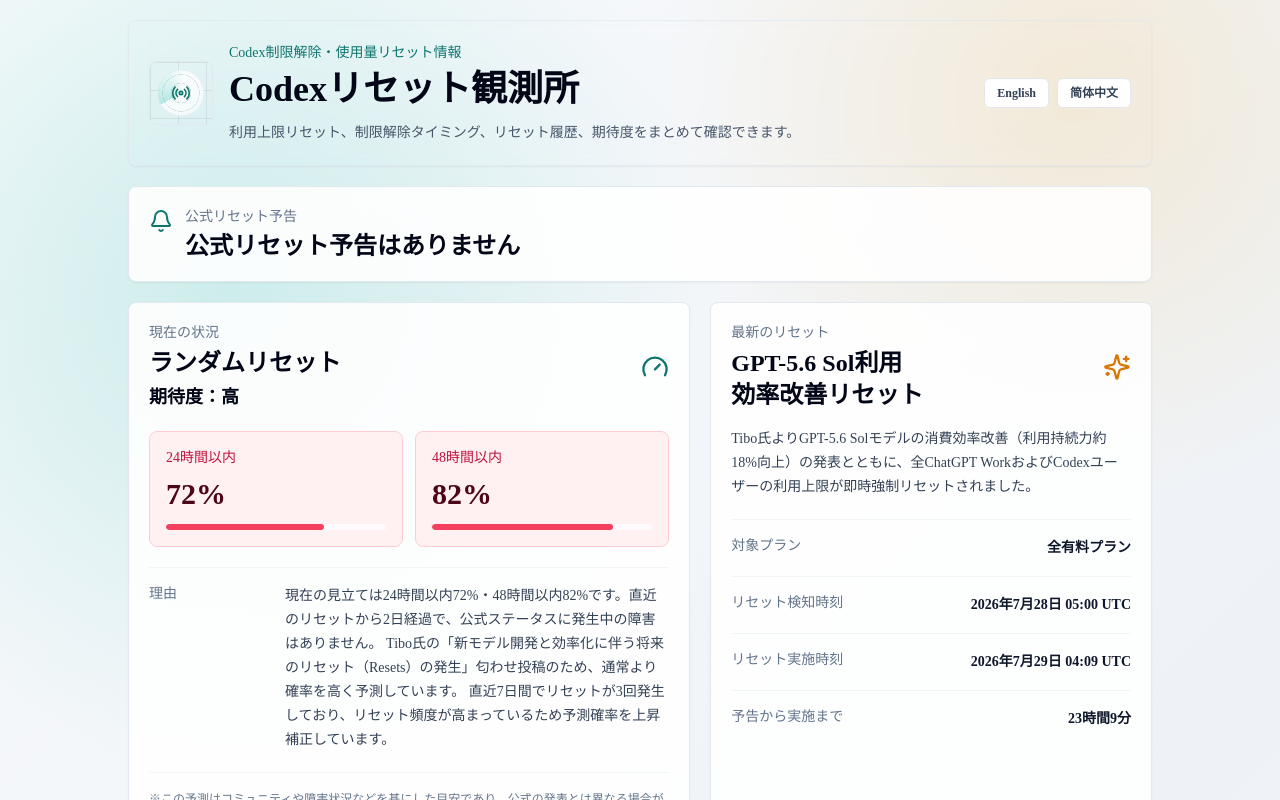
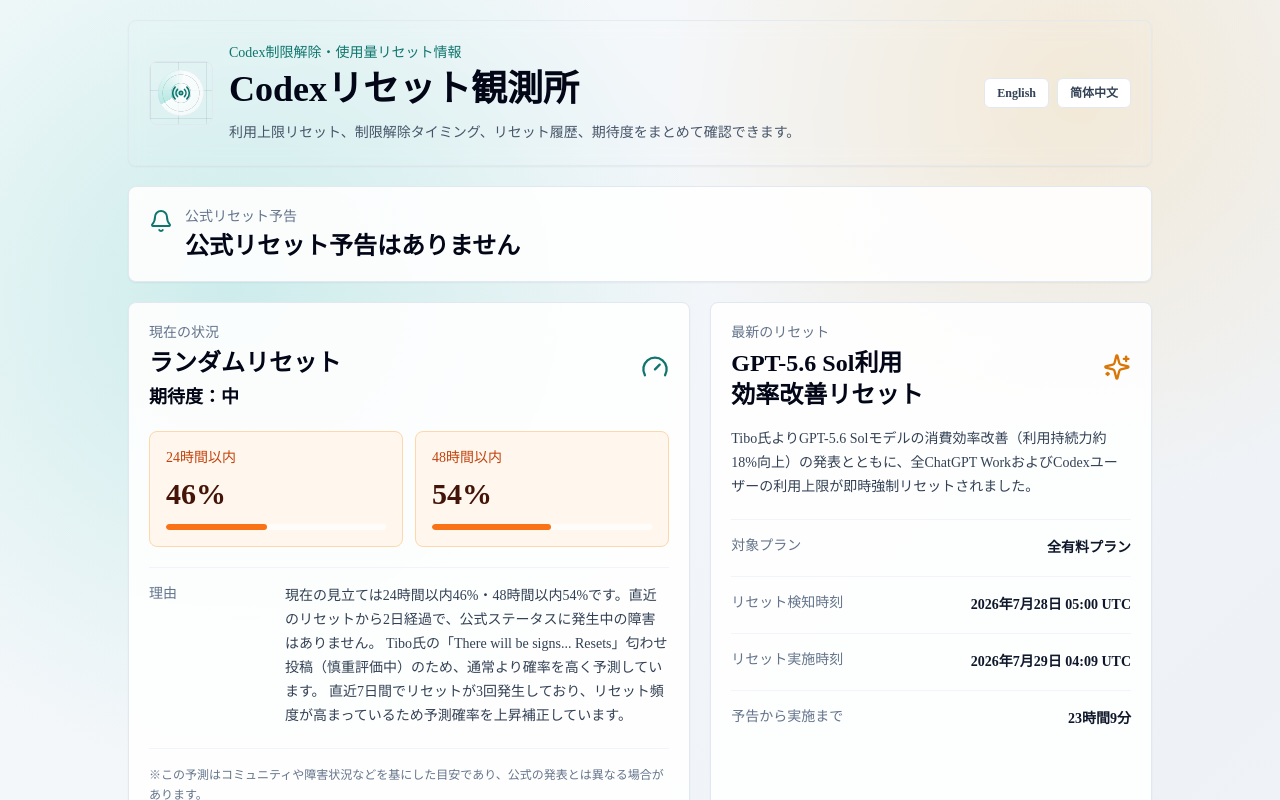
Before and after one commit to gussuri/codex-reset-observatory, a Next.js app: page / in a window 1280 px wide. Shown: the top 800 px of the page. Built offline with nearby package versions, Linux system fonts and the light colour scheme; no server answers.

Commit message:
tune(signals): adjust active Tibo Teaser boost values to yield 24h: 50% and 48h: 60%

```diff
--- a/data/observationSignals.ts
+++ b/data/observationSignals.ts
@@ -25,9 +25,9 @@ export const LOCAL_OBSERVATION_SIGNALS: Array<LocalObservationSignal> = [
     type: "probability_boost",
     status: "active",
     expiresAt: "2026-08-01T23:59:59.000Z",
-    boostValue24h: 0.40,
-    boostValue48h: 0.35,
-    boostReason: "Tibo氏の「新モデル開発と効率化に伴う将来のリセット（Resets）の発生」匂わせ投稿",
+    boostValue24h: 0.10,
+    boostValue48h: 0.00,
+    boostReason: "Tibo氏の「There will be signs... Resets」匂わせ投稿（慎重評価中）",
     title: "Tibo氏の「There will be signs... Resets」匂わせ投稿",
     source: "https://x.com/thsottiaux/status/206987654321",
     sourceLabel: "Tibo氏（OpenAI Codex開発責任者）のXポストより",
```
